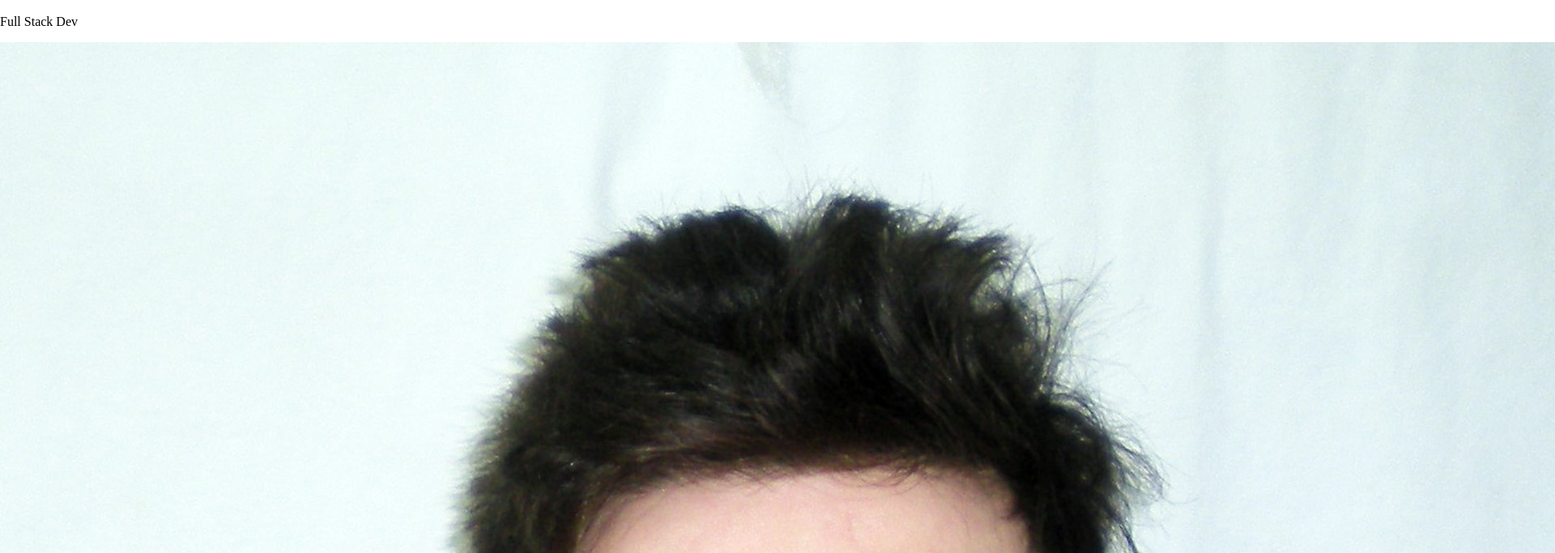
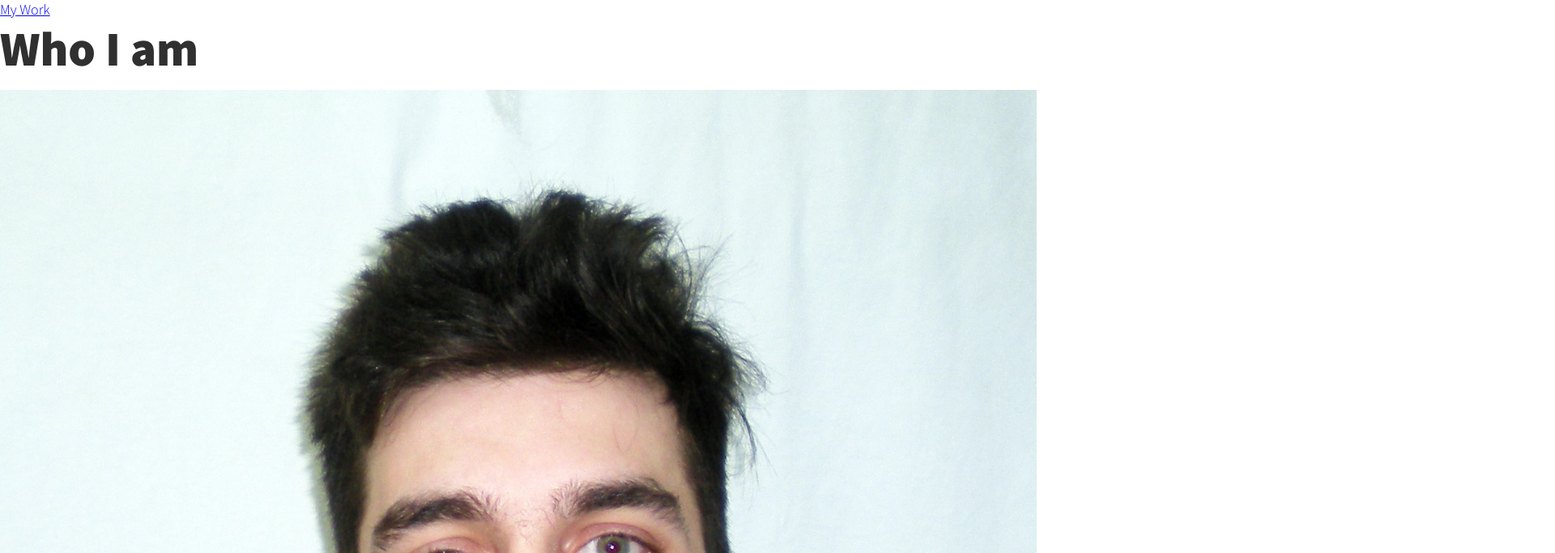
Before and after one commit to CristianPaolini/Portfolio-Web, a plain HTML site: page index.html in a window 1280 px wide. Shown: the part 2117-2800 px from the top of the page at 81% size, 1920 px wide, since content can reach past the window. Drawn offline with nearby package versions, Linux system fonts and the light colour scheme.

Commit message:
Added general styles and typography into the main stylesheet.

```diff
--- a/css/style.css
+++ b/css/style.css
@@ -25,9 +25,38 @@
 
 @media (min-width: 800px) {
     :root {
-        --fs-h1: 4.5;
+        --fs-h1: 4.5rem;
         --fs-h2: 3.75rem;
         --fs-h3: 1.5rem;
         --fs-body: 1.125rem;
     }
 }
+
+/* General Styles */
+
+body {
+    background: var(--clr-light);
+    color: var(--clr-dark);
+    margin: 0;
+    font-family: var(--ff-primary);
+    font-size: var(--fs-body);
+    line-height: 1.6;
+}
+
+img {
+    display: block;
+    max-width: 100%;
+}
+
+/* Typography */
+
+h1,
+h2,
+h3 {
+    line-height: 1.1;
+    margin: 0;
+}
+
+h1 { font-size: var(--fs-h1); }
+h2 { font-size: var(--fs-h2); }
+h3 { font-size: var(--fs-h3); }
--- a/index.html
+++ b/index.html
@@ -15,7 +15,7 @@
   <body>
       <header>
         <div class="logo">
-            <img src="/img/profile-picture.jpg" alt="">
+            <img src="/img/logo.png" alt="">
         </div>
         <button class="nav-toggle" aria-label="toggle navigation">
             <span class="hamburger"></span>
```
Also changed, not shown: img/logo.png (added).
